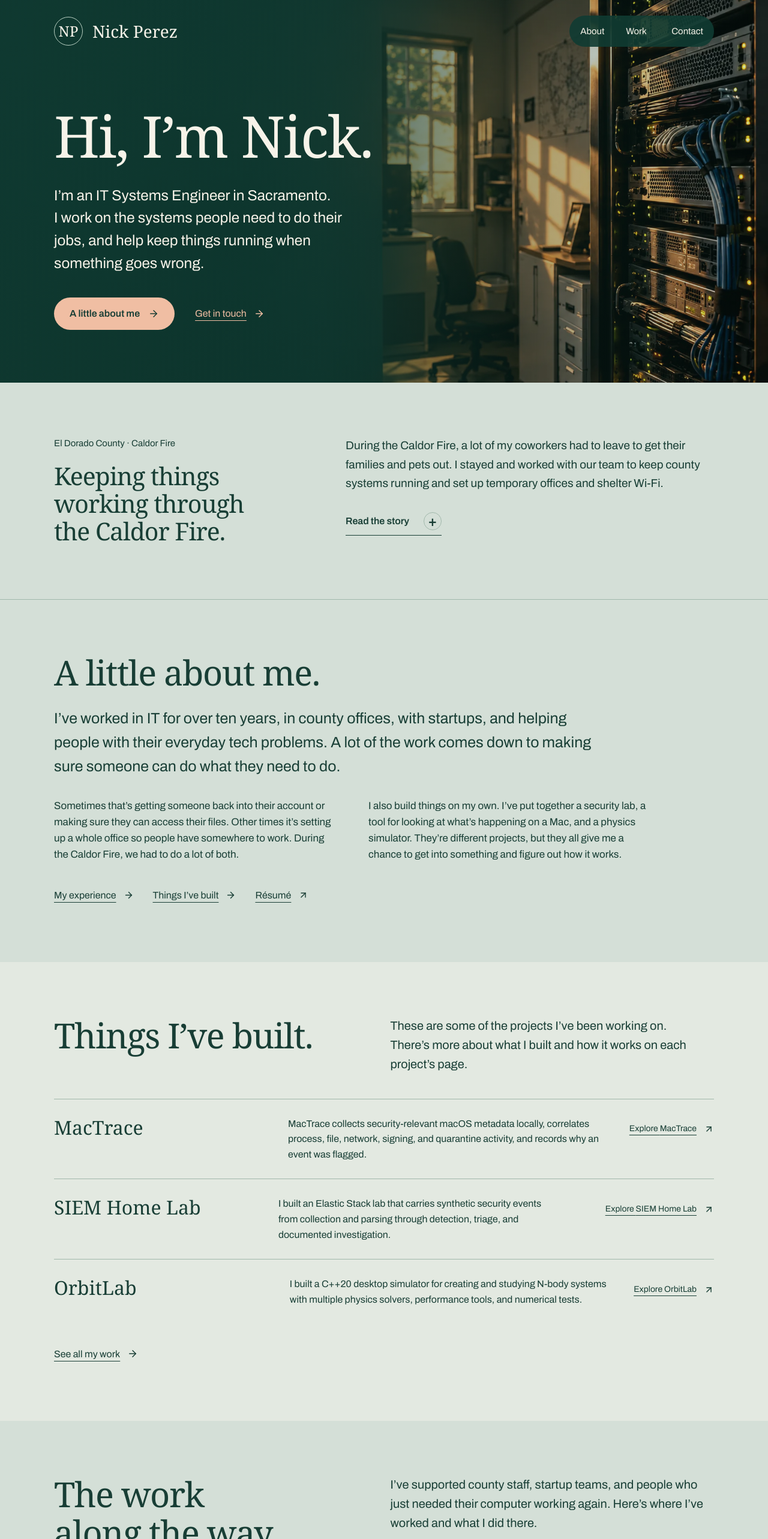
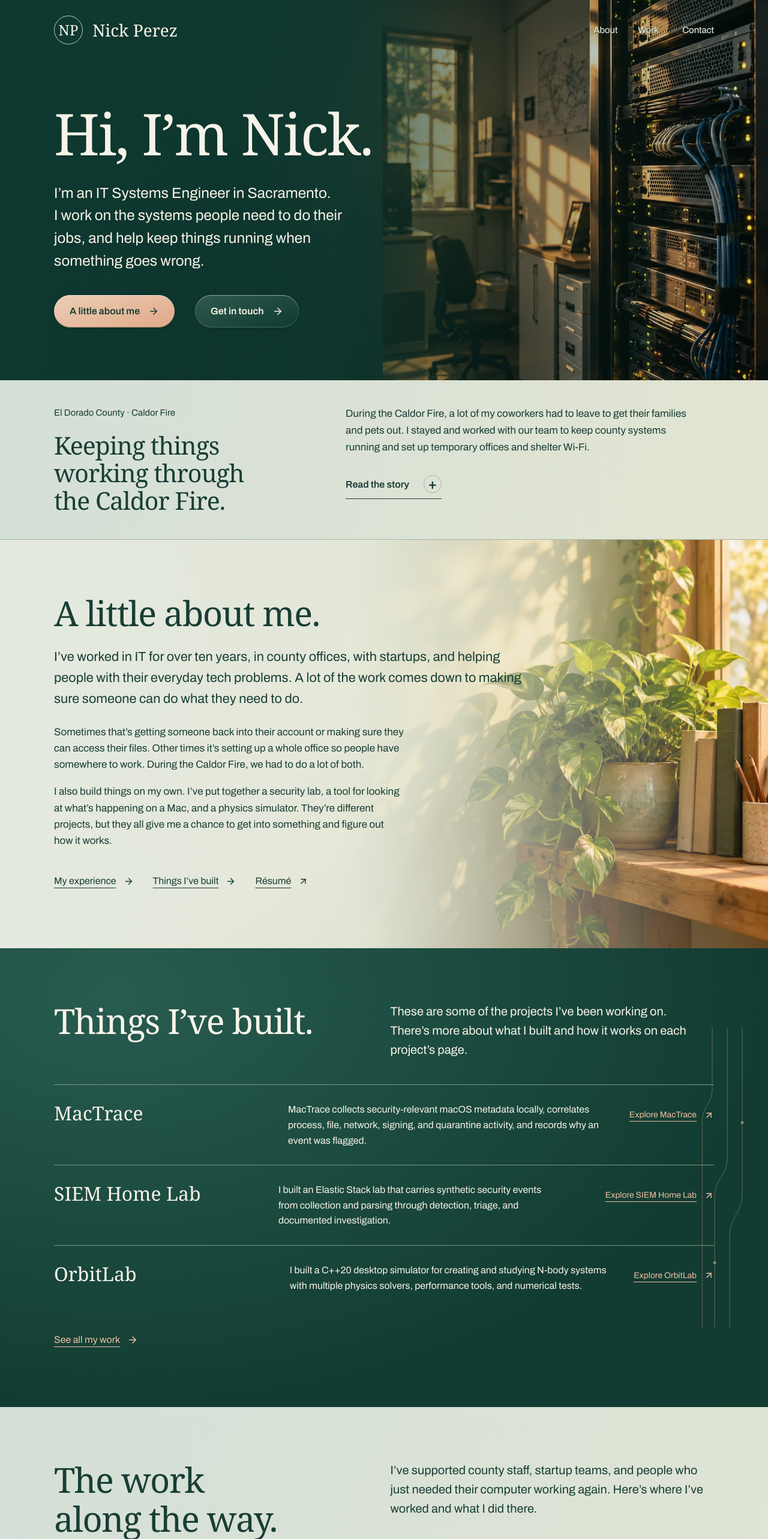
Before and after one commit to nicktperez/My-Website, a React (Vite) app: page / in a window 1280 px wide. Shown: the top 2566 px of the page at 60% size. Built offline with nearby package versions, Linux system fonts and the light colour scheme; a web font is replaced by a local one.

Commit message:
Add warm section lighting and subtle glass actions

```diff
--- a/src/components/SignalHome.tsx
+++ b/src/components/SignalHome.tsx
@@ -46,7 +46,7 @@ export default function SignalHome() {
             <p>I’m an IT Systems Engineer in Sacramento.<br className="signal-desktop-break" /> I work on the systems people need to do their jobs, and help keep things running when something goes wrong.</p>
             <div className="signal-actions">
               <a className="signal-button signal-button-orange" href="#about">A little about me <ArrowRight size={18} aria-hidden="true" /></a>
-              <a className="signal-text-link" href="#contact">Get in touch <ArrowRight size={18} aria-hidden="true" /></a>
+              <a className="signal-button signal-button-glass" href="#contact">Get in touch <ArrowRight size={18} aria-hidden="true" /></a>
             </div>
           </section>
         </div>
@@ -79,6 +79,7 @@ export default function SignalHome() {
         </section>
         <section className="signal-projects signal-section" id="work" aria-labelledby="work-title">
           <div className="signal-section-heading"><h2 id="work-title">Things I’ve built.</h2><p>These are some of the projects I’ve been working on. There’s more about what I built and how it works on each project’s page.</p></div>
+          <svg className="signal-cables" viewBox="0 0 120 600" fill="none" aria-hidden="true"><path d="M30 0v120c0 35-20 35-20 70v410"/><path d="M60 0v260c0 40-25 40-25 80v260"/><path d="M90 0v330c0 45-25 45-25 90v180"/><circle cx="35" cy="470" r="3"/><circle cx="90" cy="190" r="3"/></svg>
           <div className="signal-project-list">{selectedProjects.map((project) => <article className="signal-project" key={project.title}><h3>{project.title}</h3><p>{project.description}</p><a className="signal-text-link" href={`/work#${project.title.toLowerCase().replaceAll(' ', '-')}`}>Explore {project.title} <ArrowUpRight size={17} aria-hidden="true" /></a></article>)}</div>
           <a className="signal-text-link" href="/work">See all my work <ArrowRight size={18} aria-hidden="true" /></a>
         </section>
@@ -101,7 +102,7 @@ export default function SignalHome() {
         </section>
         <section className="signal-contact signal-section" id="contact">
           <h2>Let’s talk.</h2>
-          <div><p>I’m based in Sacramento and open to remote work or a hybrid role in the Bay Area. If you want to talk about a role or something I’ve built, send me an email.</p><a className="signal-contact-email" href={`mailto:${portfolioData.email}`}>{portfolioData.email} <ArrowUpRight size={24} aria-hidden="true" /></a><div className="signal-contact-links"><a href={linkedInUrl} target="_blank" rel="me noreferrer">LinkedIn <ArrowUpRight size={17} aria-hidden="true" /></a><a href={resumeUrl} target="_blank" rel="noreferrer">Résumé <ArrowUpRight size={17} aria-hidden="true" /></a><button type="button" onClick={copyEmail}>{copyStatus === 'Email copied' ? <Check size={16} aria-hidden="true" /> : <Copy size={16} aria-hidden="true" />} Copy email</button></div><p className="signal-copy-status" role="status">{copyStatus}</p></div>
+          <div><p>I’m based in Sacramento and open to remote work or a hybrid role in the Bay Area. If you want to talk about a role or something I’ve built, send me an email.</p><a className="signal-button signal-button-orange signal-contact-action" href={`mailto:${portfolioData.email}`}>Send me an email <ArrowUpRight size={18} aria-hidden="true" /></a><a className="signal-contact-email" href={`mailto:${portfolioData.email}`}>{portfolioData.email} <ArrowUpRight size={24} aria-hidden="true" /></a><div className="signal-contact-links"><a href={linkedInUrl} target="_blank" rel="me noreferrer">LinkedIn <ArrowUpRight size={17} aria-hidden="true" /></a><a href={resumeUrl} target="_blank" rel="noreferrer">Résumé <ArrowUpRight size={17} aria-hidden="true" /></a><button type="button" onClick={copyEmail}>{copyStatus === 'Email copied' ? <Check size={16} aria-hidden="true" /> : <Copy size={16} aria-hidden="true" />} Copy email</button></div><p className="signal-copy-status" role="status">{copyStatus}</p></div>
         </section>
       </main>
       <footer className="signal-footer"><a href="#top">Nicholas Perez <span>↑</span></a><p>IT Systems Engineer · Sacramento, CA</p><a href={portfolioData.github} target="_blank" rel="noreferrer">GitHub <ArrowUpRight size={16} aria-hidden="true" /></a><p>© {new Date().getFullYear()}</p></footer>
--- a/src/components/signal.css
+++ b/src/components/signal.css
@@ -139,3 +139,34 @@
 .signal-fire-heading h2 { font-size: clamp(30px, 3.2vw, 42px); }
 @media(max-width:900px) { .signal-server-backdrop { object-position: 65% center; } .signal-front::before { background: linear-gradient(90deg, #103b32eb 0%, #103b32df 52%, #103b3299 72%, #103b3233 100%); } }
 @media(max-width:700px) { .signal-hero { min-height: 0; padding-block: 38px 56px; } .signal-server-backdrop { object-position: 73% center; } .signal-header nav { padding-inline: 0; background: transparent; } }
+
+/* Warm light connects the page; glass belongs to the primary actions. */
+.signal-header nav { background: none; border-radius: 0; padding: 0; gap: 30px; }
+.signal-header nav a { position: relative; text-shadow: 0 1px 3px #103b32; }
+.signal-header nav a::after { content: ''; position: absolute; left: 0; right: 0; bottom: 5px; height: 1px; background: var(--peach); transform: scaleX(0); transform-origin: left; transition: transform 180ms ease; }
+.signal-header nav a:hover::after, .signal-header nav a:focus-visible::after { transform: scaleX(1); }
+.signal-button { position: relative; overflow: hidden; backdrop-filter: blur(12px) saturate(120%); -webkit-backdrop-filter: blur(12px) saturate(120%); box-shadow: inset 0 1px 1px #fff9, inset 0 -1px 1px #56382455, 0 2px 6px #001f1a33; }
+.signal-button-orange { background: linear-gradient(160deg, #f5d5baf5, #efb08ff0); color: #183e35; }
+.signal-button-glass { background: linear-gradient(160deg, #e4edda30, #103b32cc); color: #f7f3e9; box-shadow: inset 0 1px 1px #ffffff80, inset 0 -1px 1px #dce6dc40, 0 2px 6px #001f1a33; }
+.signal-button-glass:hover { background: #244d42eb; }
+.signal-fire { padding-block: 42px; background: linear-gradient(115deg,#d4dfd7,#e3e5d2); }
+.signal-fire-preview > p { font-size: 17px; }
+.signal-about { background: linear-gradient(90deg,#e6ebe2fa 0%,#e8ecdfed 46%,#e8ecdfaa 63%,#e8ecdf00 100%), url('/media/afternoon-study.webp') center right / cover no-repeat; padding-right: max(30%,calc((100% - 1100px)/2 + 300px)); }
+.signal-about-lead { font-size: clamp(19px,1.7vw,23px); }
+.signal-about-details { grid-template-columns: 1fr; gap: 18px; margin-top: 24px; }
+.signal-about-details p { max-width: 60ch; }
+.signal-projects { position: relative; isolation: isolate; overflow: hidden; background: radial-gradient(ellipse at 15% 10%,#285c50,#123c32 70%); color: var(--ivory); }
+.signal-projects .signal-text-link { color: var(--peach); }
+.signal-project { border-color: #78988a; }
+.signal-cables { position: absolute; z-index: -1; top: 0; right: 18px; height: 100%; width: 100px; stroke: #c79c70; stroke-width: 1; opacity: .55; }
+.signal-cables circle { fill: var(--peach); stroke: none; }
+.signal-experience { background: radial-gradient(ellipse at 100% 100%,#f1d7bb66,transparent 55%),linear-gradient(115deg,#d4dfd7,#e2e6d4); }
+.signal-capabilities { background: radial-gradient(ellipse at 90% 100%,#77724366,transparent 55%),#173f36; }
+.signal-contact { background: linear-gradient(90deg,#103b32fa 0%,#103b32ed 50%,#103b3266 100%),url('/media/afternoon-study.webp') center right / cover no-repeat; color: var(--ivory); }
+.signal-contact-action { margin-top: 28px; }
+.signal-contact-email { display: flex; font-size: clamp(18px,1.8vw,24px); }
+.signal-footer { background: #103b32; border-top: 1px solid #627e6c; }
+@supports not (backdrop-filter:blur(12px)) { .signal-button-orange { background: #f0bea3; } .signal-button-glass { background: #244d42; } }
+@media(max-width:900px) { .signal-about { padding-right: 25%; background-image:linear-gradient(90deg,#e6ebe2fc 0%,#e8ecdfef 60%,#e8ecdf99 100%),url('/media/afternoon-study.webp'); } .signal-cables { right: -28px; opacity: .3; } }
+@media(max-width:700px) { .signal-about { padding-right:24px; background-image:linear-gradient(90deg,#e6ebe2f5,#e8ecdfeb),url('/media/afternoon-study.webp'); } .signal-contact { background-image:linear-gradient(90deg,#103b32f2,#103b32e6),url('/media/afternoon-study.webp'); } .signal-header nav { gap:24px; } }
+@media(prefers-reduced-transparency:reduce) { .signal-button { backdrop-filter:none; -webkit-backdrop-filter:none; } .signal-button-orange { background:#f0bea3; } .signal-button-glass { background:#244d42; } }
```
Also changed, not shown: public/media/afternoon-study.webp (added), 1 other file (tests, documents, lock files or other folders).
